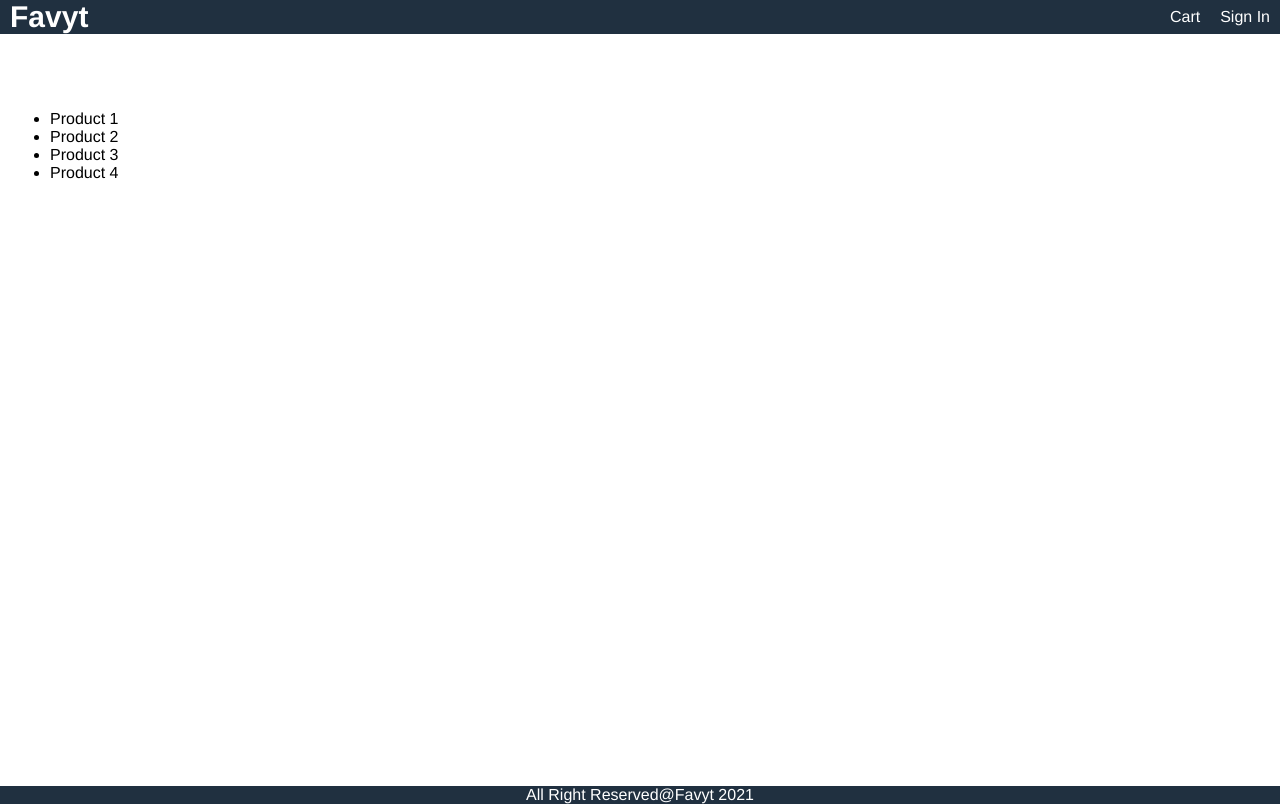
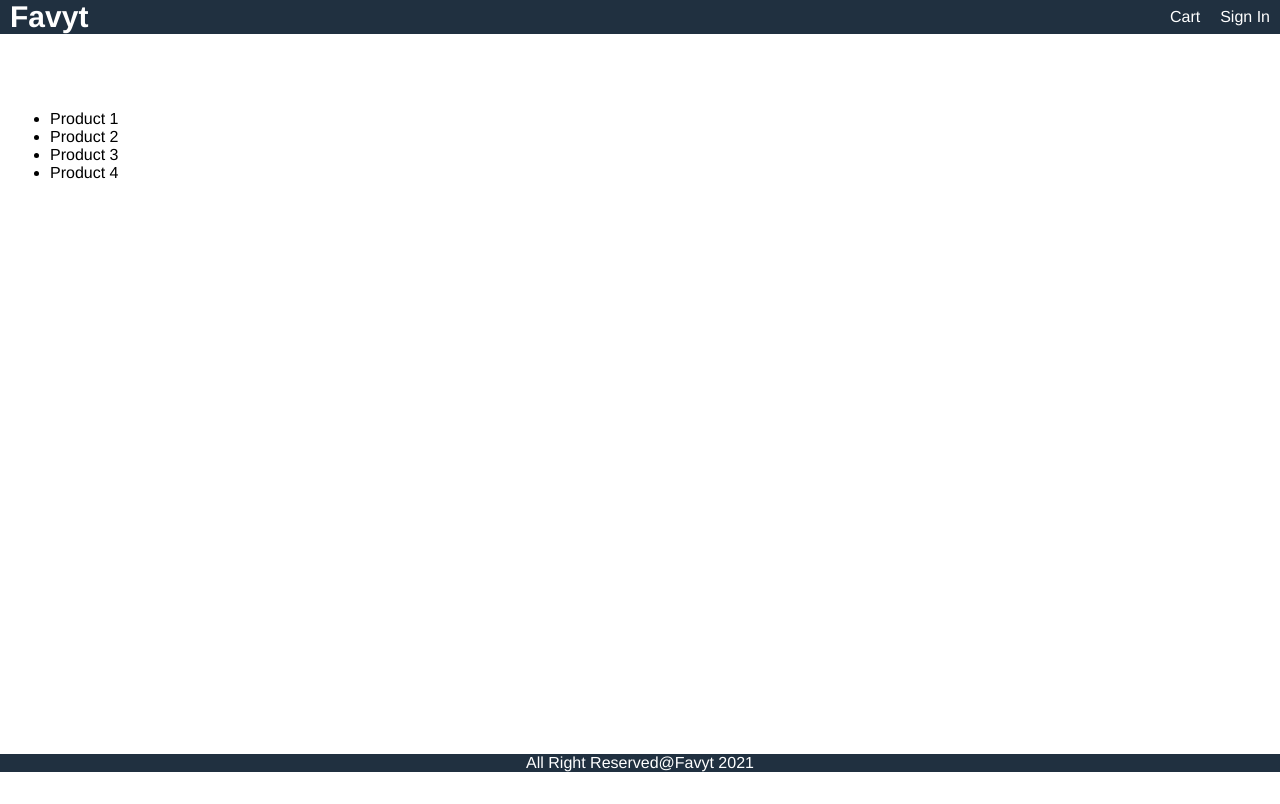
Before and after one commit to amrendrakind/favyt, a React (Create React App) app: page / in a window 1280 px wide. Built offline with nearby package versions, Linux system fonts and the light colour scheme.

Commit message:
Favyt Updates

```diff
--- a/src/App.css
+++ b/src/App.css
@@ -4,7 +4,7 @@ html{
 }
 body{
   margin: 0;
-  height: 94vh;
+  height: 90vh;
   font-size: 1.6rem;
   font-family: Helvetica, Arial,sans-serif;
 }
```
